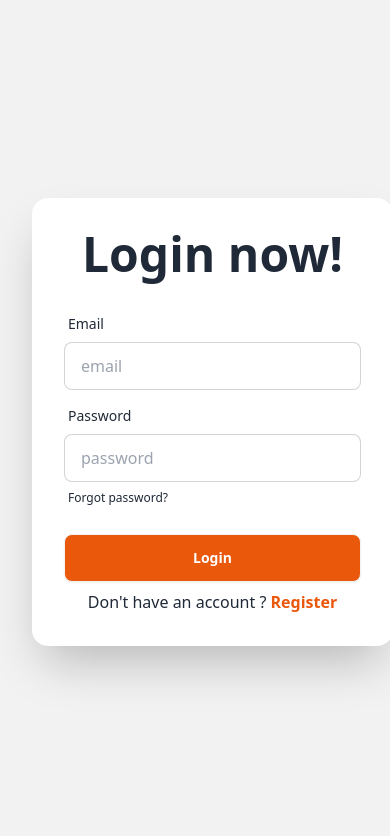
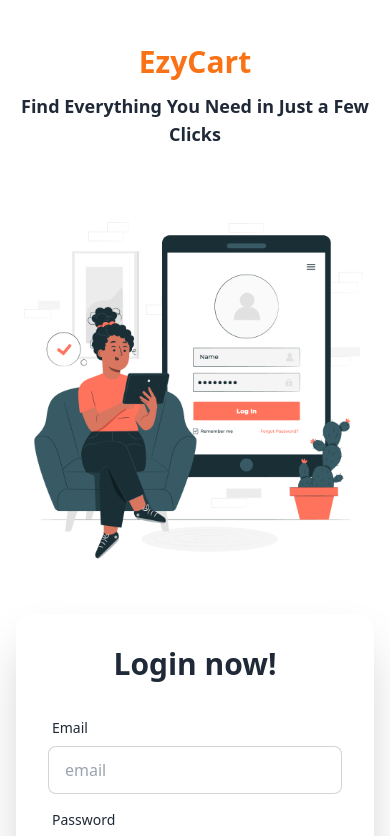
Before and after one commit to Rubaeid-Sanjid/EzyCart-Client, a React (Vite) app: page / in a window 390 px wide. Shown: the top 836 px of the page. Built offline with nearby package versions, Linux system fonts and the light colour scheme; no server answers.

Commit message:
add: responsive & fixed login page

```diff
--- a/src/Pages/Login.jsx
+++ b/src/Pages/Login.jsx
@@ -40,16 +40,31 @@
       });
   };
   return (
-    <div className="hero bg-base-200 min-h-screen">
-      <div className="hero-content gap-8 flex-1">
+    <>
+      <div className="my-8 p-3">
+        <h1 className="text-center lg:text-5xl text-3xl font-bold text-orange-500 mb-3">
+          EzyCart
+        </h1>
+        <h3 className="text-center font-semibold text-lg">
+          Find Everything You Need in Just a Few Clicks
+        </h3>
+      </div>
+      <div className="hero">
+        <div className="hero-content flex-col lg:flex-row items-center justify-center gap-12">
           <div className="text-center lg:text-left">
-          <div className="flex justify-center items-center w-1/2">
-            <img src={loginImg} alt="" className=""/>
+            <div className="flex justify-center items-center w-full">
+              <img
+                src={loginImg}
+                alt=""
+                className="object-cover w-full max-w-md"
+              />
             </div>
           </div>
           <div className="card bg-base-100 w-full max-w-sm shrink-0 shadow-2xl">
             <form className="card-body" onSubmit={handleLogin}>
-            <h1 className="text-5xl font-bold text-center mb-5">Login now!</h1>
+              <h1 className="text-3xl lg:text-5xl font-bold text-center mb-5">
+                Login now!
+              </h1>
 
               <div className="form-control">
                 <label className="label">
@@ -87,11 +102,13 @@
                     <ImSpinner9 className="animate-spin" />
                   </button>
                 ) : (
-                <button className="btn bg-orange-600 text-white">Login</button>
+                  <button className="btn bg-orange-600 text-white">
+                    Login
+                  </button>
                 )}
               </div>
               <h4 className="text-center">
-              Don't have an account ?{" "}
+                Don't have an account?{" "}
                 <Link
                   to={"/registration"}
                   className="text-orange-600 font-semibold"
@@ -103,6 +120,7 @@
           </div>
         </div>
       </div>
+    </>
   );
 };
 
--- a/src/Pages/Main.jsx
+++ b/src/Pages/Main.jsx
@@ -62,7 +62,7 @@
   };
   return (
     <div className="container mx-auto px-3 md:px-6 lg:px-12">
-      <h1 className="text-3xl font-bold text-orange-500 my-8">EzyCart</h1>
+      <h1 className="lg:text-5xl text-3xl font-bold text-orange-500 my-8">EzyCart</h1>
 
       {/* Search section */}
       <div className="my-8">
@@ -82,7 +82,7 @@
       </div>
 
       {/* Filter section */}
-      <div className="my-8 flex gap-6">
+      <div className="my-8 flex gap-6 flex-col lg:flex-row">
         {/* brand options */}
         <select
           className="select select-bordered w-full max-w-xs"
--- a/src/Pages/Registration.jsx
+++ b/src/Pages/Registration.jsx
@@ -44,9 +44,9 @@
   };
   return (
     <div className="hero bg-base-200 min-h-screen">
-      <div className="hero-content gap-8">
+      <div className="hero-content gap-8 flex-col lg:flex-row">
         <div className="text-center lg:text-left">
-          <h1 className="lg:text-5xl text-3xl font-bold text-orange-500 my-8">
+          <h1 className="text-center lg:text-5xl text-3xl font-bold text-orange-500 my-8">
             EzyCart
           </h1>
           <div>
@@ -55,7 +55,7 @@
         </div>
         <div className="card bg-base-100 w-full max-w-sm shrink-0 shadow-2xl">
           <form className="card-body" onSubmit={handleRegistration}>
-            <h1 className="text-5xl font-bold text-center mb-5">
+            <h1 className="text-3xl lg:text-5xl font-bold text-center mb-5">
               Register now!
             </h1>
             <div className="form-control">
```
Lines whose indentation alone changed are shown as unchanged.
